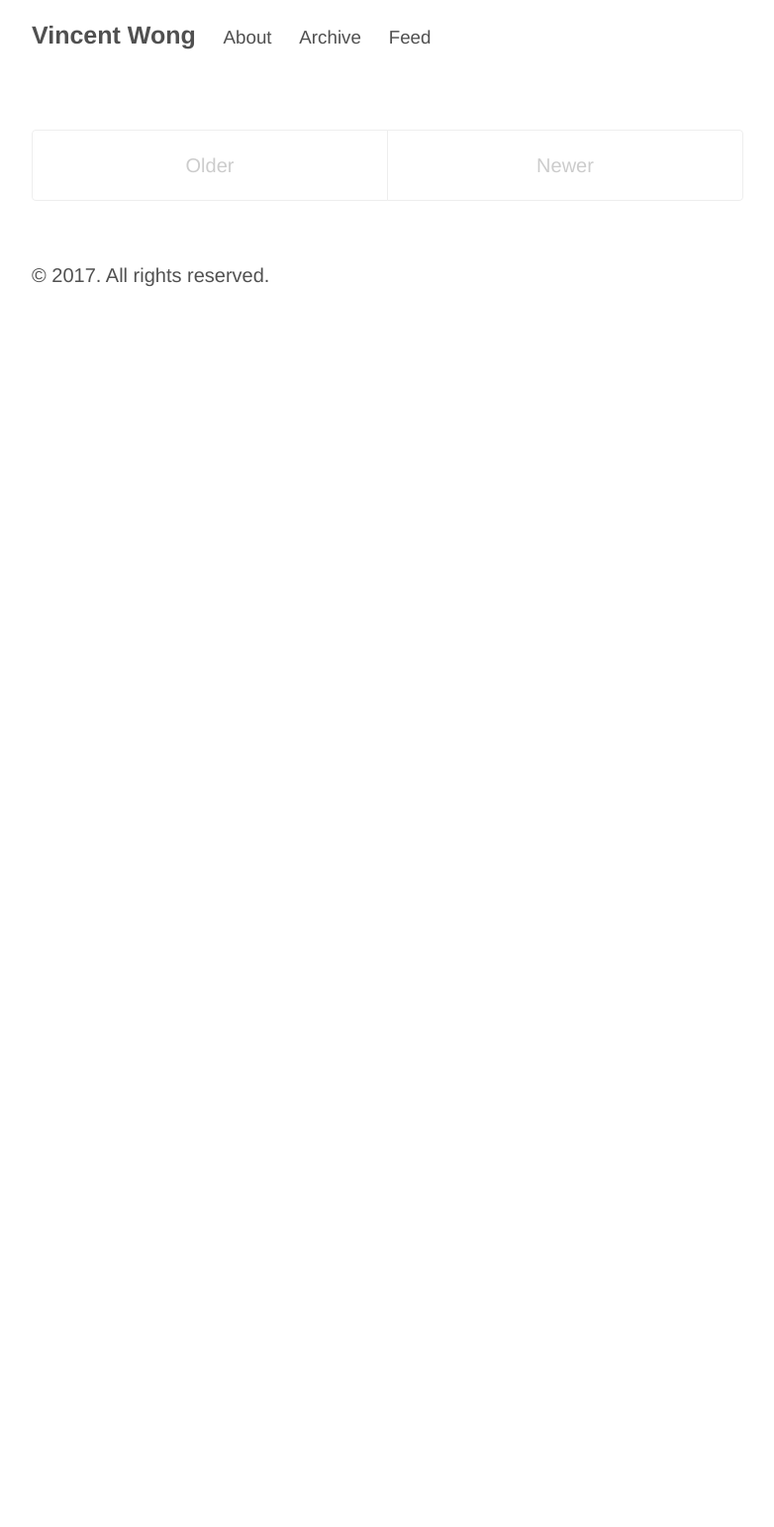
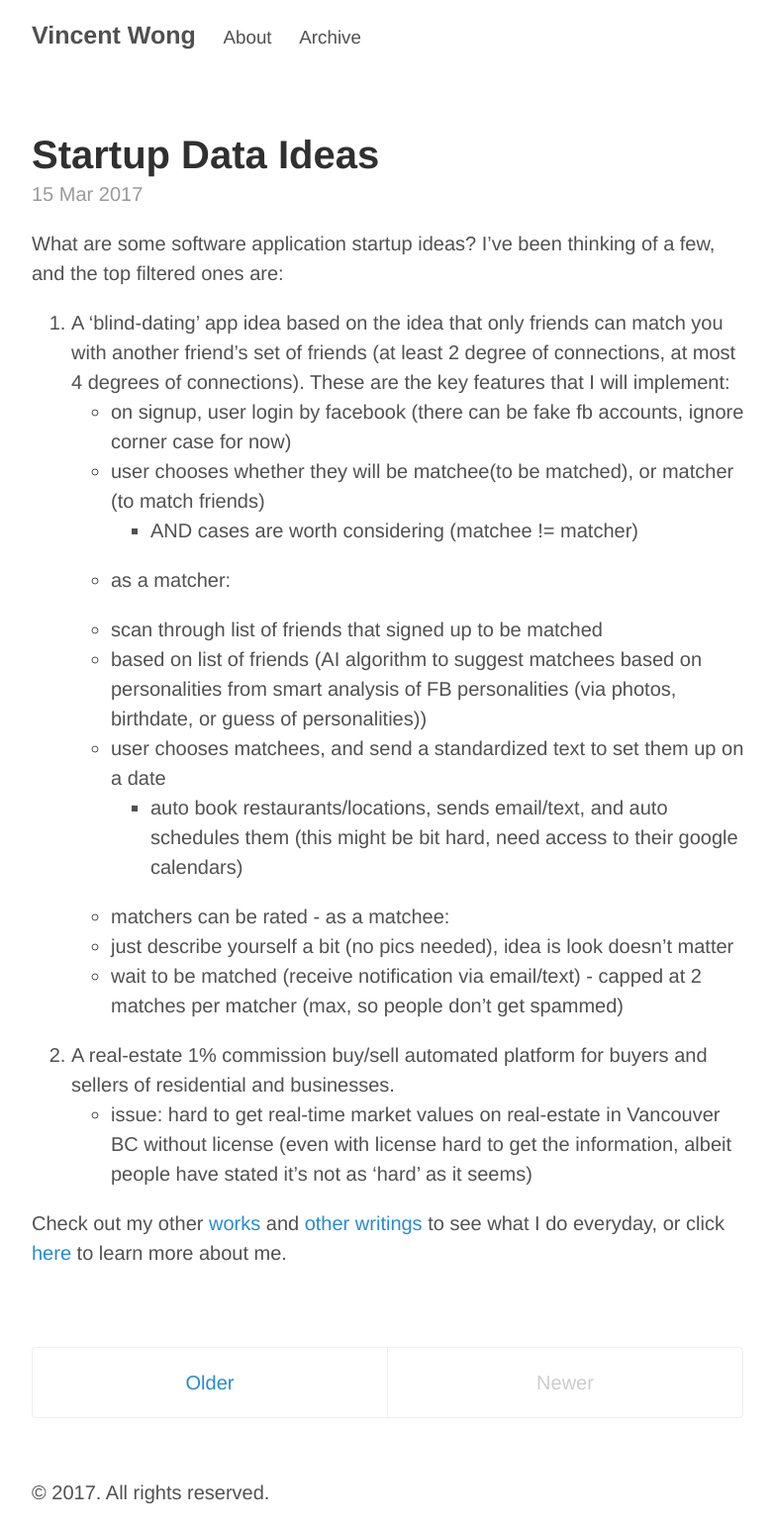
Before and after one commit to vincetallica/vincetallica.github.io, a Jekyll site: the page built from index.html, in a window 1280 px wide. Shown: the whole page at 99% size, without its empty margins (248-1030 px from the left). Built offline with Jekyll 4.4.1, drawn with Linux system fonts in a browser that asks for light colours; the list of posts is cut into pages by our own code; before the commit the page ends 900 px from its top, so only the background shows below that.

Commit message:
new posts, removed feed

```diff
--- a/_config.yml
+++ b/_config.yml
@@ -27,7 +27,6 @@ github:
 pages_list:
   About: '/about/'
   Archive: '/archive/'
-  Feed: '/atom.xml'
 
 # Allow URL Redirects:
 #  * https://help.github.com/articles/redirects-on-github-pages
--- /dev/null
+++ b/_posts/2017-03-15-Data-Ideas.markdown
@@ -0,0 +1,31 @@
+---
+layout: post
+title:  "Startup Data Ideas"
+date:   2017-03-15 12:00:00 -0800
+categories: Personal
+---
+What are some software application startup ideas? I've been thinking of a few, and the top filtered ones are:
+
+1. A 'blind-dating' app idea based on the idea that only friends can match you with another friend's set of friends (at least 2 degree of connections, at most 4 degrees of connections). These are the key features that I will implement:
+  - on signup, user login by facebook (there can be fake fb accounts, ignore corner case for now)
+  - user chooses whether they will be matchee(to be matched), or matcher (to match friends)
+          - AND cases are worth considering (matchee != matcher)
+  - as a matcher:
+      - scan through list of friends that signed up to be matched
+      - based on list of friends (AI algorithm to suggest matchees based on personalities from smart analysis of FB personalities (via photos, birthdate, or guess of personalities))
+      - user chooses matchees, and send a standardized text to set them up on a date
+          - auto book restaurants/locations, sends email/text, and auto schedules them (this might be bit hard, need access to their google calendars)
+      - matchers can be rated
+  - as a matchee:
+      - just describe yourself a bit (no pics needed), idea is look doesn't matter
+      - wait to be matched (receive notification via email/text)
+  - capped at 2 matches per matcher (max, so people don't get spammed)
+
+2. A real-estate 1% commission buy/sell automated platform for buyers and sellers of residential and businesses.
+  - issue: hard to get real-time market values on real-estate in Vancouver BC without license (even with license hard to get the information, albeit people have stated it's not as 'hard' as it seems)
+
+Check out my other [works][business] and [other writings][blogs]  to see what I do everyday, or click [here][about] to learn more about me.
+
+[blogs]: http://vincetallica.github.io/blogs
+[about]: http://vincetallica.github.io/about
+[business]:   https://vpakwong.github.io/
```
Also changed, not shown: _posts/2017-03-13-Perfect-Day.markdown (added, +23 -0 lines).
